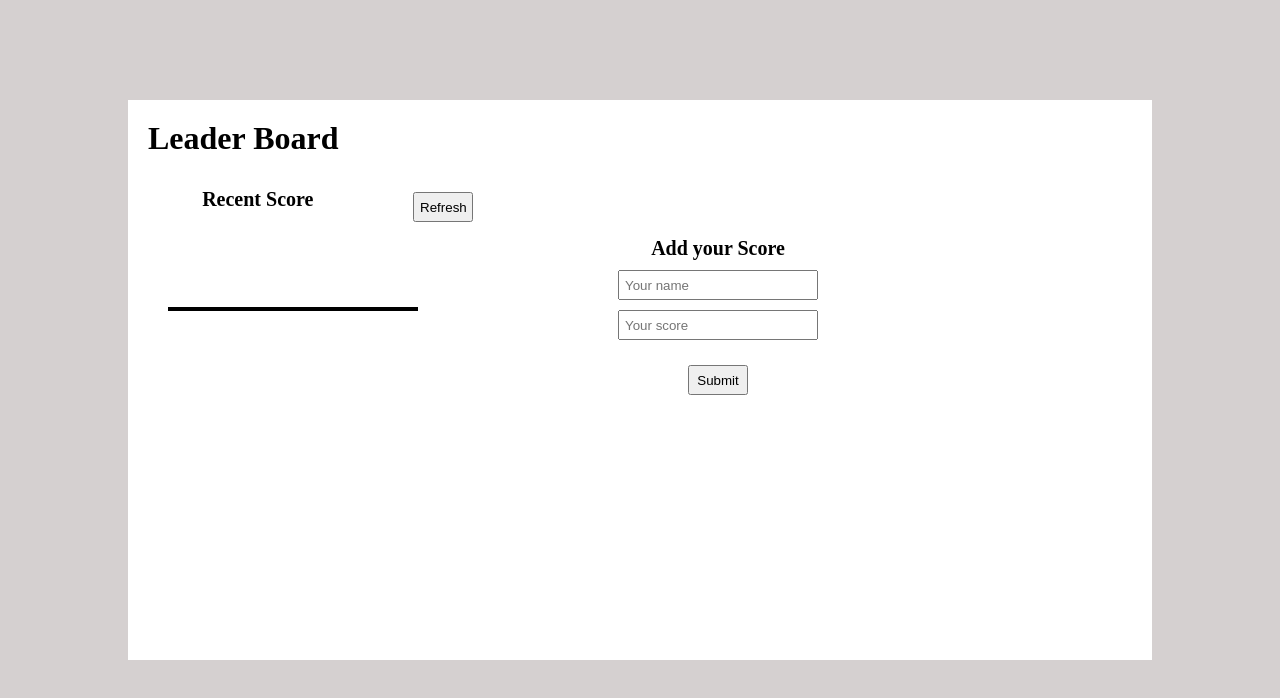
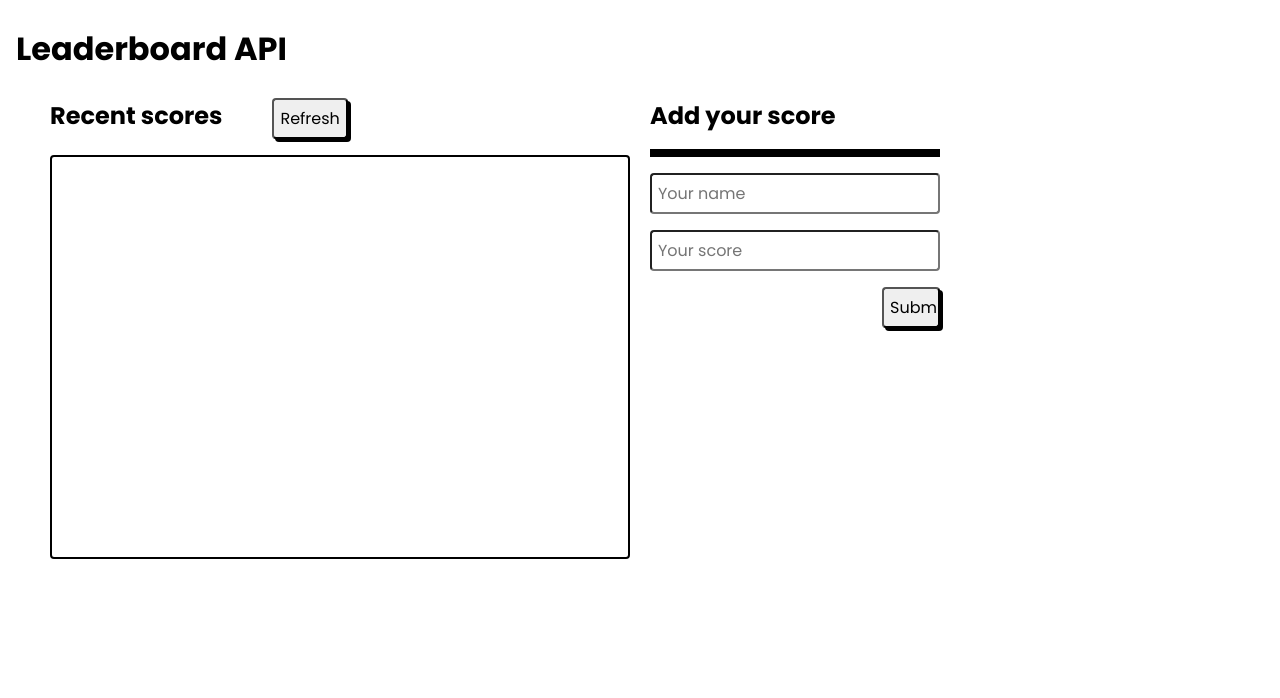
Before and after one commit to vabuyia/wk3-leaderBoardGame, a website built with webpack: page src/index.html in a window 1280 px wide. Built offline with nearby package versions, Linux system fonts and the light colour scheme; no server answers.

Commit message:
made changes to html file

```diff
--- a/modules/addnewscores.js
+++ /dev/null
@@ -1,15 +0,0 @@
-import displaygames from './displaygames.js';
-
-//Fetch data from API
-const getData = async () => {
-  const url =
-    'https://us-central1-js-capstone-backend.cloudfunctions.net/api/games/ukaI3OuXrr2bR6UArEV7/scores';
-  const request = new Request(url);
-  const results = await fetch(request);
-  const gameObj = await results.json();
-  const { result } = gameObj;
-
-  displaygames(result);
-};
-
-export default getData;
--- /dev/null
+++ b/modules/addscore.js
@@ -0,0 +1,15 @@
+import displaygames from './displaygames.js'
+
+//Fetch data from API
+const getData = async () => {
+  const url =
+    'https://us-central1-js-capstone-backend.cloudfunctions.net/api/games/ukaI3OuXrr2bR6UArEV7/scores'
+  const request = new Request(url)
+  const results = await fetch(request)
+  const gameObj = await results.json()
+  const { result } = gameObj
+
+  displaygames(result)
+}
+
+export default getData
--- a/modules/displaygames.js
+++ b/modules/displaygames.js
@@ -1,17 +1,20 @@
-//displaying games
-const showResults = document.querySelector('#showResults');
+const mainList = document.getElementById('main-list');
 
 const displaygames = (games) => {
+  games.forEach((game, index) => {
+    const eachDiv = document.createElement('div');
+    const para = document.createElement('p');
 
-  data.forEach((game) => {
-    showResults.innerHTML += `
-          <tr>
-            <th>${game.user}</th>
-            <th>${game.score}</th>
-          </tr>
-      `;
+    if (index % 2 === 0) {
+      eachDiv.className = 'eachScore white-bg';
+    } else {
+      eachDiv.className = 'eachScore grey-bg';
+    }
+    para.className = 'users user-1';
+    para.textContent = `${game.user}: ${game.score}`;
+    eachDiv.appendChild(para);
+    mainList.appendChild(eachDiv);
   });
-
 };
 
 export default displaygames;
--- a/src/index.html
+++ b/src/index.html
@@ -1,64 +1,38 @@
 <!DOCTYPE html>
 <html lang="en">
 <head>
-    <meta charset="UTF-8" />
-    <meta http-equiv="X-UA-Compatible" content="IE=edge" />
-    <meta name="viewport" content="width=device-width, initial-scale=1.0" />
-    <link rel="stylesheet" href="style.css" />
-
-    <title>Document</title>
-  </head>
+    <meta charset="UTF-8">
+    <meta http-equiv="X-UA-Compatible" content="IE=edge">
+    <meta name="viewport" content="width=device-width, initial-scale=1.0">
+    <title>Leaderboard API</title>
+<script defer src="main.js"></script></head>
 <body>
-    <div class="container">
-      <div class="wrapper">
-        <h1>Leader Board</h1>
-
-        <div class="refesh">
-          <h3>Recent Score</h3>
-          <button class="refreshBtn">Refresh</button>
+    <header>
+        <h1>Leaderboard API</h1>
+    </header>
+    <main class="main" id="main">
+        <section class="grid-section">
+            <div class="leaderboard-lists">
+                <div class="refresh">
+                    <h2 class="recent-score">Recent scores</h2>
+                    <button type="reset" id="refresh-btn" class="refresh-btn">Refresh</button>
                 </div>
-
-        <div class="grid">
-          <div class="recentScores">
-            <div class="list">
-              <table id="showResults">
-                <!--
-
-                 <tr>
-                    <th>Player</th>
-                    <th>Scores</th>
-                  </tr>
-                  <tr>
-                    <td>Vincent</td>
-                    <td>200</td>
-                  </tr>
-                  <tr>
-                    <td>Monica</td>
-                    <td>150</td>
-                  </tr>
-                  <tr>
-                    <td>George</td>
-                    <td>100</td>
-                  </tr>   --->
-              </table>
+                <div id="main-list" class="main-lists">
+                    <!-- Leaderboard users and scores will be added -->
                 </div>
             </div>
-
-          <form class="InputForm" id="form">
-            <h3>Add your Score</h3>
-            <input type="text" id="inputName" placeholder="Your name" />
-            <input
-              type="number"
-              name=""
-              id="inputScore"
-              placeholder="Your score"
-            />
-            <button id="submit" class="submitInput">Submit</button>
+            <div class="toadd-list">
+                <h2 class="add-score">Add your score</h2>
+                <form id="form" class="forms">
+                    <p id="res" class="result-post"></p>
+                    <label for="name"></label>
+                    <input type="text" id="name" class="text-inputs inputs" name="name" placeholder="Your name" required>
+                    <label for="score"></label>
+                    <input type="number" id="score" class="text-inputs inputs" name="score" placeholder="Your score" required>
+                    <input type="submit" id="submit-btn" class="submit-inputs inputs" value="Submit">
                 </form>
             </div>
-      </div>
-    </div>
-
-    <script src="index.js"></script>
+        </section>
+    </main>
 </body>
 </html>
--- a/src/index.js
+++ b/src/index.js
@@ -1,71 +1,35 @@
-/* eslint-disable*/
-import './style.css'
-import getData from '../modules/addnewscores.js';
-import { refreshBtn, refresh } from '../modules/refreshscore.js'
+import './style.css';
+import getData from '../modules/addscore.js';
+import { refreshBtn, refresh } from '../modules/refresh.js';
 
-const form = document.querySelector('#form')
-const submit = document.querySelector('#submit')
+const nameInput = document.getElementById('name');
+const scoreInput = document.getElementById('score');
+const form = document.getElementById('form');
+const postResult = document.getElementById('res');
 
-/**
-const fetchdata = async () => {
-  const datainput = await fetch(
-    'https://us-central1-js-capstone-backend.cloudfunctions.net/api/games/ukaI3OuXrr2bR6UArEV7/scores/'
-  )
-  return datainput.json()
-}
-
-const outcome = (users) => {
-  const showResults = document.getElementById('showResults')
-  showResults.innerHTML = ''
-  users.forEach((user) => {
-    showResults.innerHTML += `
-            <tr>
-              <th>${user.user}.title}</th>
-              <th>${user.score}</th>
-            </tr>
-        `
-  })
-}
- */
-
-const dataoutcome = async () => {
-  const datauser = await fetchdata()
-  outcome(datauser.result)
-  console.log(datauser)
-
-  console.log(outcome(datauser.result))
-}
-
-const fetchAPI = async (data) => {
-  await fetch(
-    'https://us-central1-js-capstone-backend.cloudfunctions.net/api/games/ukaI3OuXrr2bR6UArEV7/scores/',
+// Add event listener
+form.addEventListener('submit', (e) => {
+  const nameVal = nameInput.value;
+  const scoreVal = scoreInput.value;
+  const sendGame = async () => {
+    const obtain = await fetch('https://us-central1-js-capstone-backend.cloudfunctions.net/api/games/ukaI3OuXrr2bR6UArEV7/scores',
       {
         method: 'POST',
+        body: JSON.stringify({
+          user: nameVal,
+          score: scoreVal,
+        }),
         headers: {
           'Content-type': 'application/json; charset=UTF-8',
         },
-      body: JSON.stringify({
-        title: data[0],
-        body: data[1],
-      }),
       }
     )
-}
-//getData();
-refreshBtn.addEventListener('click', dataoutcome)
+    const postObj = await obtain.json();
+    postResult.innerHTML = postObj.result;
+  };
+  sendGame();
+  e.preventDefault();
+});
 
-form.addEventListener('click', async (event) => {
-  //auto submission of the form
-  event.preventDefault()
-
-  const inputName = document.querySelector('#inputName').value.trim()
-  //console.log(inputName);
-
-  const inputScore = document.querySelector('#inputScore').value.trim()
-
-  if (inputName != '' && inputScore != '') {
-    await fetchAPI([inputName, inputScore])
-    dataoutcome()
-  }
-})
 getData();
+refreshBtn.addEventListener('click', refresh);
--- a/src/style.css
+++ b/src/style.css
@@ -1,91 +1,115 @@
+@import url('https://fonts.googleapis.com/css2?family=Lato&family=Poppins:ital,wght@0,400;0,500;0,600;0,700;1,600&display=swap');
+
 * {
+  margin: 0;
   padding: 0;
-  margin: 0;
-  box-sizing: border-box;
 }
 
-body {
-  background: rgb(213, 208, 208);
+header {
+  display: flex;
+  justify-content: space-between;
+  padding: 1.5625rem 1rem;
 }
 
-.container {
-  width: 100%;
-  height: 100%;
-  display: flex;
-  flex-direction: column;
-  align-items: center;
-  justify-content: center;
-  padding-top: 100px;
+h1,
+h2,
+.refresh-btn,
+.eachScore,
+.inputs {
+  font-family: 'Poppins', sans-serif;
 }
 
-.container h1 {
-  padding: 20px;
+#main {
+  padding: 0 3.125rem;
 }
 
-.wrapper {
-  width: 80%;
-  height: 560px;
-  background: #fff;
+.grid-section {
+  display: grid;
+  grid-template-columns: repeat(2, 1fr);
+  column-gap: 1.25rem;
 }
 
-.refesh {
-  padding-left: 20px;
-  padding-right: 10px;
+.leaderboard-lists,
+.toadd-list {
   display: flex;
-  align-items: center;
-  justify-content: center;
-  width: 40%;
-}
-
-.refesh h3 {
-  font-size: 20px;
-}
-
-button {
-  margin-top: 15px;
-  cursor: pointer;
-  width: 60px;
-  height: 30px;
-}
-
-.refesh button {
-  margin-left: 100px;
-}
-
-.grid {
-  display: flex;
-  align-items: center;
-  justify-content: flex-start;
-  margin-left: 40px;
-}
-
-.list {
-  display: flex;
-  flex-direction: row;
-  border: solid #000 2px;
-  width: 250px;
-  height: 100%;
-  margin-right: 200px;
-  justify-content: flex-start;
-}
-
-.InputForm {
-  display: flex;
-  justify-content: center;
-  align-items: center;
   flex-direction: column;
 }
 
-.InputForm h3 {
-  font-size: 20px;
-  margin-top: 15px;
-  margin-bottom: 10px;
+.refresh {
+  display: flex;
+  gap: 3.125rem;
 }
 
-#inputName,
-#inputScore {
-  padding: 0 5px;
-  margin-bottom: 10px;
-  width: 200px;
-  height: 30px;
+.main-lists {
+  border-radius: 4px;
+  border: 2px solid #000;
+  height: 400px;
+  overflow: hidden scroll;
 }
+
+.white-bg {
+  background-color: #fff;
+}
+
+.grey-bg {
+  background-color: #ddd;
+}
+
+.eachScore {
+  padding: 8px;
+  font-weight: 600;
+  color: #000;
+}
+
+.forms {
+  width: 50%;
+  display: flex;
+  flex-direction: column;
+}
+
+.result-post {
+  margin-bottom: 16px;
+  padding: 4px;
+  text-align: center;
+  font-family: 'Poppins', sans-serif;
+  color: greenyellow;
+  background-color: #000;
+}
+
+.inputs,
+.refresh-btn {
+  padding: 0.375rem;
+  font-size: 1rem;
+  border-radius: 0.25rem;
+}
+
+.submit-inputs {
+  width: 20%;
+  align-self: flex-end;
+}
+
+.refresh-btn,
+.submit-inputs {
+  box-shadow: 3px 3px #000;
+}
+
+.refresh,
+.main-lists,
+.forms,
+.add-score,
+.text-inputs {
+  margin-bottom: 1rem;
+}
+
+@media only screen and (max-width: 768px) {
+  .grid-section {
+    display: grid;
+    grid-template-columns: 1fr;
+    column-gap: 1.25rem;
+  }
+
+  .leaderboard-lists,
+  .toadd-list {
+    width: 35%;
+  }
+}
```
Also changed, not shown: README.md, dist/index.html, dist/main.js, modules/refresh.js (renamed from modules/refreshscore.js). Lines whose indentation alone changed are shown as unchanged.
